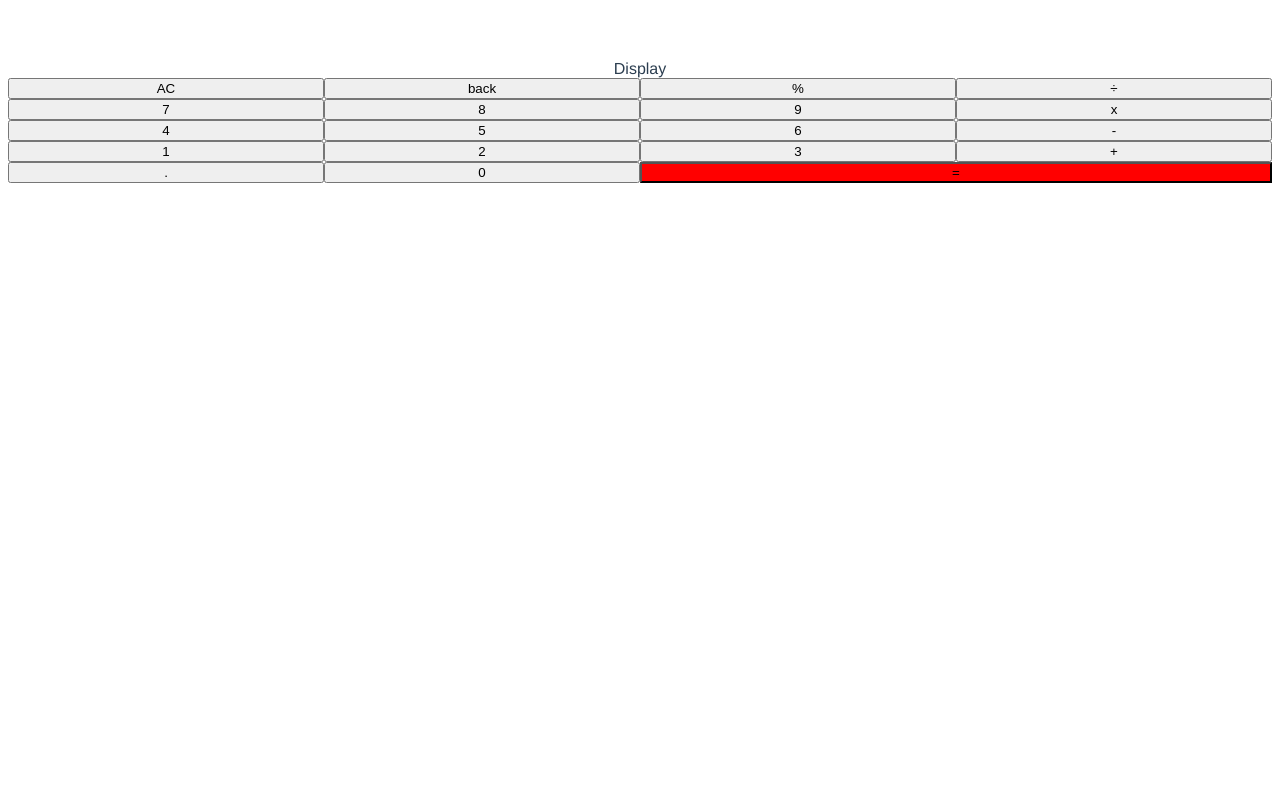
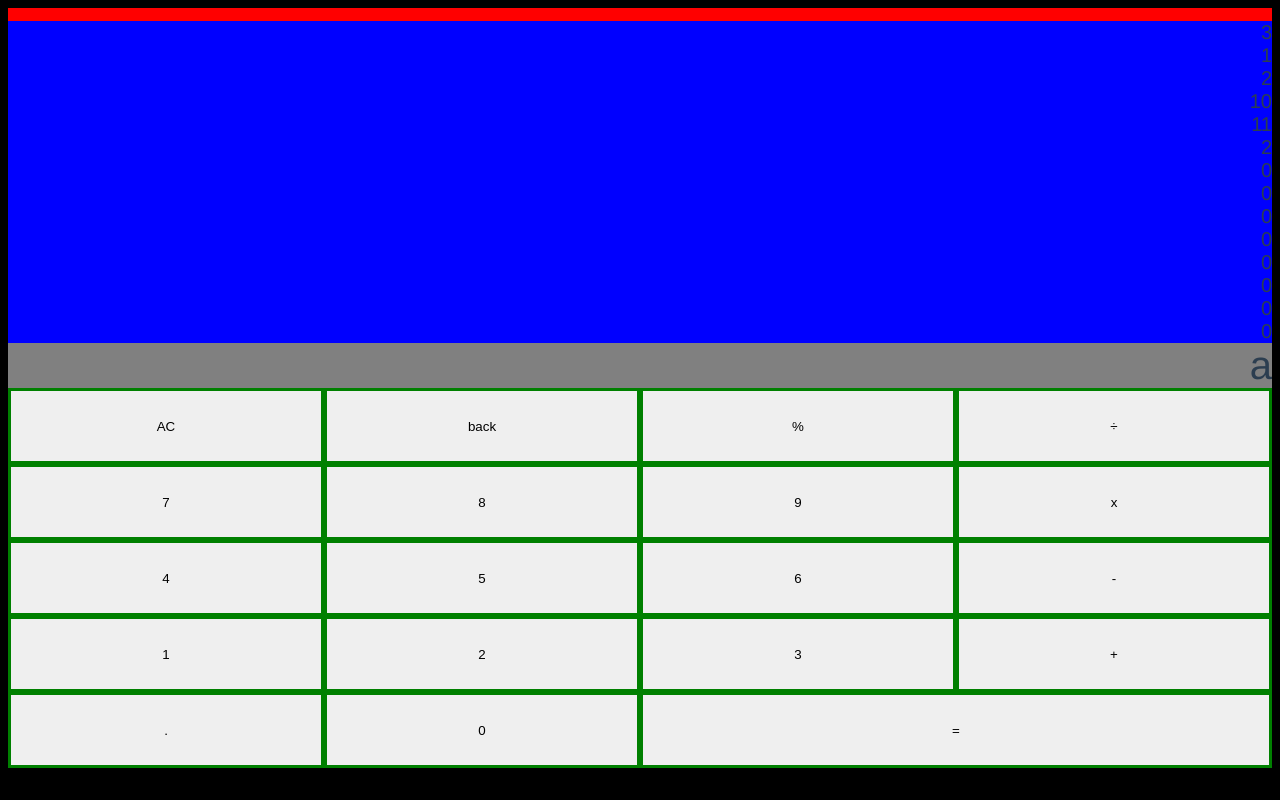
Before and after one commit to AumBhatt/vcalc-vue, a Vue app: page / in a window 1280 px wide. Built offline with nearby package versions, Linux system fonts and the light colour scheme.

Commit message:
Calc Histroy UI done

```diff
--- a/src/App.vue
+++ b/src/App.vue
@@ -10,6 +10,27 @@ import Display from './components/DisplayOutput.vue'
 
 export default {
   name: 'App',
+  data() {
+    return {
+      currentExp: '',
+      historyList: [
+        {id:0, exp: "3"},
+        {id:1, exp: "1"},
+        {id:2, exp: "2"},
+        {id:3, exp: "10"},
+        {id:4, exp: "11"},
+        {id:5, exp: "2"},
+        {id:6, exp: "0"},
+        {id:7, exp: "0"},
+        {id:8, exp: "0"},
+        {id:9, exp: "0"},
+        {id:10, exp: "0"},
+        {id:11, exp: "0"},
+        {id:12, exp: "0"},
+        {id:13, exp: "0"},
+      ]
+    }
+  },
   components: {
     Keys, Display
   }
@@ -17,12 +38,19 @@ export default {
 </script>
 
 <style>
+body {
+  background: black;
+}
 #app {
+  width: 100%;
+  height: 95vh;
+
   font-family: Avenir, Helvetica, Arial, sans-serif;
   -webkit-font-smoothing: antialiased;
   -moz-osx-font-smoothing: grayscale;
   text-align: center;
   color: #2c3e50;
-  margin-top: 60px;
+
+  background: green;
 }
 </style>
--- a/src/components/DisplayOutput.vue
+++ b/src/components/DisplayOutput.vue
@@ -1,5 +1,12 @@
 <template>
-    Display
+    <div class="displayOutput">
+        <div class="historyOutput">
+            <span v-for="hist in this.$parent.historyList" :key="hist.id">{{ hist.exp }}</span>
+        </div>
+        <span class="currentOutput">
+            {{ (exp = this.$parent.currentExp)?exp:"a" }}
+        </span>
+    </div>
 </template>
 
 <script>
@@ -9,5 +16,48 @@ export default {
 </script>
 
 <style>
+.displayOutput {
+    width: 100%;
+    height: 50%;
 
+    display: flex;
+    flex-direction: column;
+    justify-content: flex-end;
+
+    background: red;
+}
+
+.historyOutput {
+    width: 100%;
+    /* height: 75%; */
+
+    display: flex;
+    flex-direction: column;
+    align-items: flex-end;
+    justify-content: space-between;
+
+    /* padding-top: 1.25em; */
+
+    overflow-y: auto;
+    scrollbar-width: none;
+
+    font-size: 1.25em;
+
+    background: blue;
+
+}
+
+.historyOutput::-webkit-scrollbar {
+    width: 0px;
+}
+
+.currentOutput {
+    width: 100%;
+    height: auto;
+
+    font-size: 2.5em;
+    text-align: right;
+
+    background: grey;
+}
 </style>
--- a/src/components/Keys.vue
+++ b/src/components/Keys.vue
@@ -6,7 +6,7 @@
         <button
             v-for="key in allKeys"
             :key="key.id"
-            :class="[ !isNaN(key.keyValue) ? `numKey` : key.keyName ]"
+            :class="[ !isNaN(key.keyValue) ? `numKey` : key.keyName , 'calcKeys']"
             @click="keyPressed(key)"
         >
             {{ key.keyValue }}
@@ -57,17 +57,23 @@ export default {
 <style>
 
 .all-keys {
+    width: 100%;
+    height: 50%;
     display: grid;
     grid-template-columns: repeat(4, 1fr);
 }
 
-.active {
+.calcKeys {
+    margin: 0.25em;
+
+    border: none;
+
 }
 
 .equalKey {
     grid-column-start: 3;
     grid-column-end: 5;
 
-    background: red;
+    /* background: red; */
 }
 </style>
```
